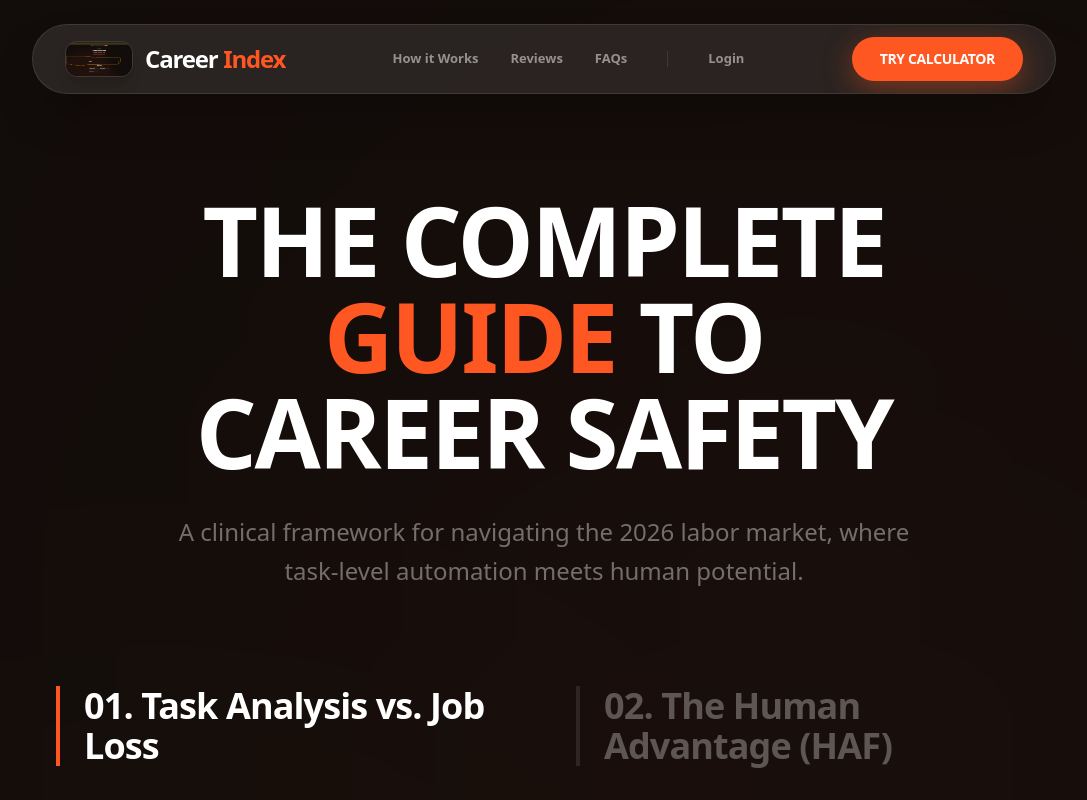
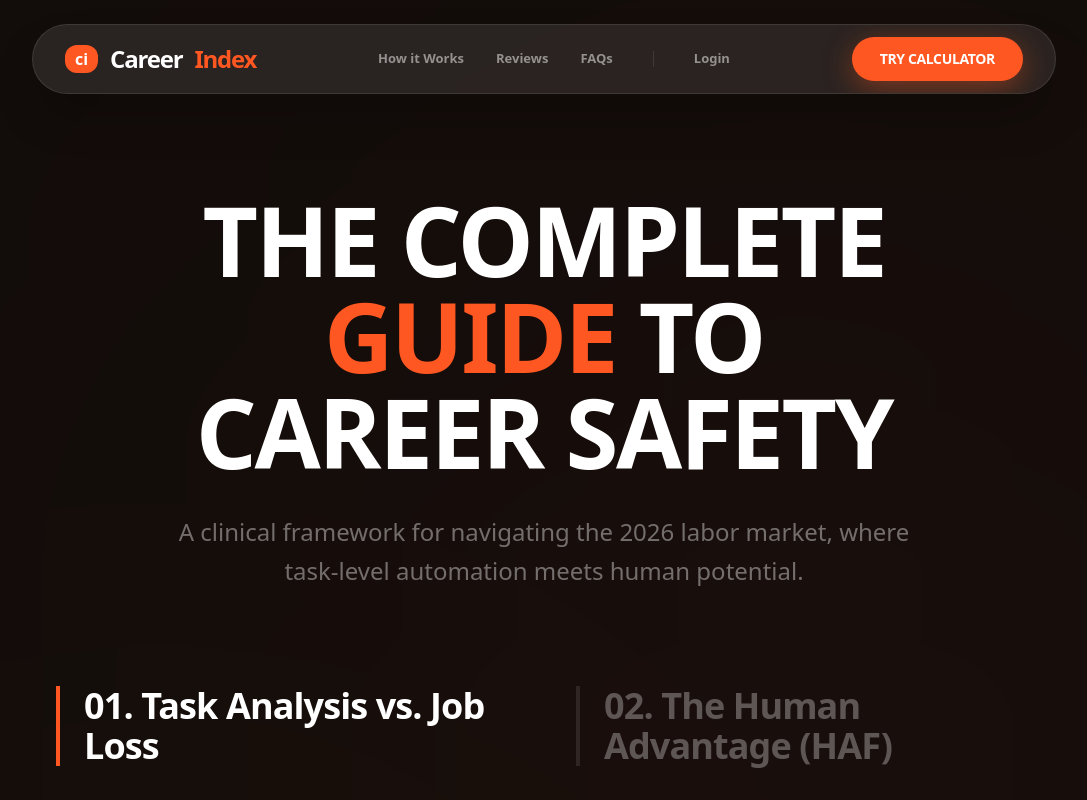
Before and after one commit to meetp2022/ai-safety-calculator, a Next.js app: page /guide in a window 1280 px wide. Shown: the top 800 px of the page, without its empty margins (96-1183 px from the left). Built offline with nearby package versions, Linux system fonts and the light colour scheme.

Commit message:
feat: add ci badge icon to header logo

```diff
--- a/src/app/layout.tsx
+++ b/src/app/layout.tsx
@@ -7,10 +7,6 @@ const inter = Inter({ subsets: ['latin'], variable: '--font-inter' });
 export const metadata: Metadata = {
   title: 'Career Index | AI Job Safety Calculator',
   description: 'Check how AI will impact your job. Get a detailed career exposure report in under a minute with our free AI Job Safety Calculator.',
-  icons: {
-    icon: '/favicon.png',
-    apple: '/apple-touch-icon.png',
-  },
 };
 
 export default function RootLayout({
--- a/src/components/Header.tsx
+++ b/src/components/Header.tsx
@@ -6,15 +6,8 @@ export default function Header() {
             <div className="bg-brand-pill/90 backdrop-blur-xl border border-white/10 rounded-full px-3 py-2 sm:px-8 sm:py-3 flex items-center justify-between shadow-2xl overflow-hidden">
                 {/* Logo */}
                 <Link href="/" className="text-xl sm:text-2xl font-black tracking-tighter text-white hover:opacity-80 transition-opacity flex items-center gap-3">
-                    <img
-                        src="/logo.png"
-                        alt="CI Logo"
-                        className="h-7 sm:h-9 w-auto rounded-xl shadow-lg border border-white/10"
-                    />
-                    <div className="flex items-center gap-1.5">
-                        <span>Career</span>
-                        <span className="text-brand-orange">Index</span>
-                    </div>
+                    <span className="bg-brand-orange text-white text-sm sm:text-base font-black px-2.5 py-1.5 rounded-xl leading-none tracking-normal lowercase">ci</span>
+                    Career <span className="text-brand-orange">Index</span>
                 </Link>
 
                 {/* Nav Links - Desktop */}
```
